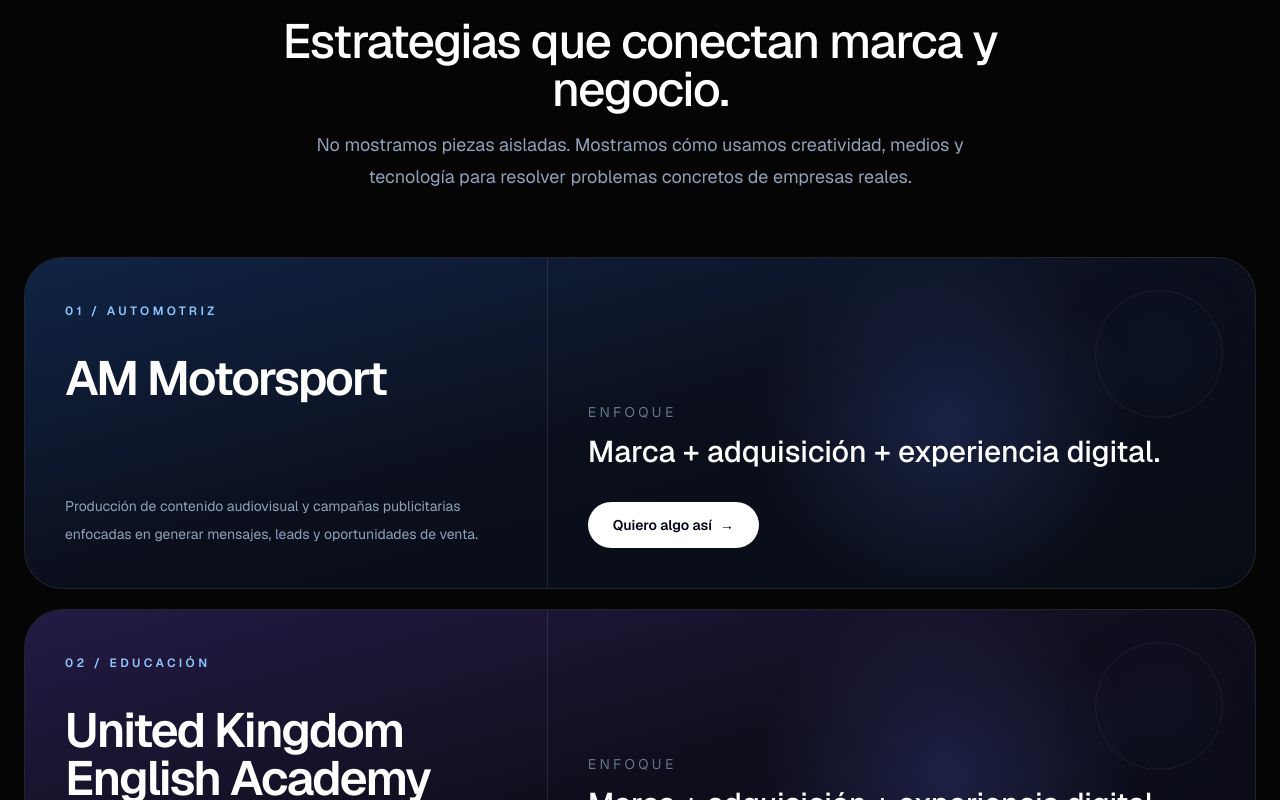
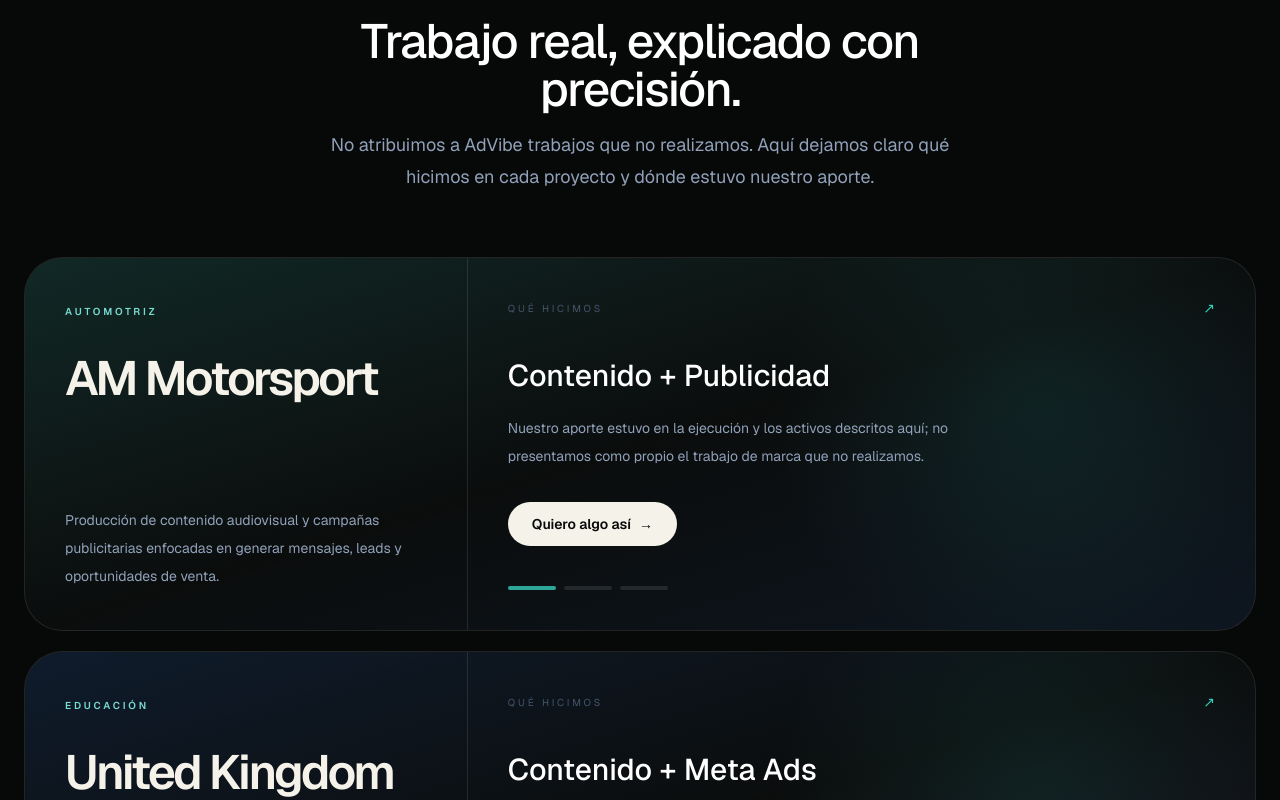
Before and after one commit to pablowebster94-sudo/advibe, a Next.js app: page / in a window 1280 px wide. Shown: the part 4960-5760 px from the top of the page. Built offline with nearby package versions, Linux system fonts and the light colour scheme.

Commit message:
feat: clarify real work portfolio cases

```diff
--- a/components/Portfolio.tsx
+++ b/components/Portfolio.tsx
@@ -5,52 +5,31 @@ import { portfolio } from "@/lib/content";
 import SectionHeading from "@/components/ui/SectionHeading";
 import EventButton from "@/components/EventButton";
 
-const accents = [
-  "from-blue-500/30 via-indigo-500/5 to-transparent",
-  "from-violet-500/30 via-fuchsia-500/5 to-transparent",
-  "from-cyan-400/25 via-blue-500/5 to-transparent",
-];
+const accents = ["from-[#35cdbb]/18 via-transparent to-blue-500/10", "from-blue-500/16 via-transparent to-violet-500/10", "from-violet-500/16 via-transparent to-[#35cdbb]/10"];
 
 export default function Portfolio() {
   return (
-    <section id="portafolio" className="relative overflow-hidden py-28 sm:py-32 lg:py-40">
+    <section id="portafolio" className="relative overflow-hidden bg-[#070808] py-28 sm:py-32 lg:py-40">
       <div className="mx-auto max-w-7xl px-6">
-        <SectionHeading
-          eyebrow="Trabajo real"
-          title="Estrategias que conectan marca y negocio."
-          description="No mostramos piezas aisladas. Mostramos cómo usamos creatividad, medios y tecnología para resolver problemas concretos de empresas reales."
-        />
-
+        <SectionHeading eyebrow="Casos y proyectos" title="Trabajo real, explicado con precisión." description="No atribuimos a AdVibe trabajos que no realizamos. Aquí dejamos claro qué hicimos en cada proyecto y dónde estuvo nuestro aporte." />
         <div className="mt-16 space-y-5">
           {portfolio.map((project, index) => (
-            <motion.article
-              key={project.title}
-              initial={{ opacity: 0, y: 30 }}
-              whileInView={{ opacity: 1, y: 0 }}
-              viewport={{ once: true, amount: 0.2 }}
-              transition={{ duration: 0.65, delay: index * 0.08, ease: [0.22, 1, 0.36, 1] }}
-              className="group relative overflow-hidden rounded-[2.4rem] border border-white/10 bg-[#080c14]"
-            >
-              <div className={`absolute inset-0 bg-gradient-to-br ${accents[index % accents.length]} opacity-70`} />
-              <div className="absolute inset-y-0 right-0 hidden w-1/2 bg-[radial-gradient(circle_at_center,_rgba(91,124,255,0.18),transparent_55%)] lg:block" />
-
-              <div className="relative grid min-h-[330px] lg:grid-cols-[0.85fr_1.15fr]">
+            <motion.article key={project.title} initial={{ opacity: 0, y: 30 }} whileInView={{ opacity: 1, y: 0 }} viewport={{ once: true, amount: 0.18 }} transition={{ duration: 0.65, delay: index * 0.08, ease: [0.22, 1, 0.36, 1] }} className="group relative overflow-hidden rounded-[2.4rem] border border-white/10 bg-[#0b0d0d]">
+              <div className={`absolute inset-0 bg-gradient-to-br ${accents[index % accents.length]} opacity-80`} />
+              <div className="absolute right-0 top-0 h-full w-1/2 bg-[radial-gradient(circle_at_65%_40%,rgba(53,205,187,0.10),transparent_58%)]" />
+              <div className="relative grid min-h-[340px] lg:grid-cols-[0.72fr_1.28fr]">
                 <div className="flex flex-col justify-between border-b border-white/10 p-7 sm:p-10 lg:border-b-0 lg:border-r">
-                  <div>
-                    <span className="text-xs font-semibold uppercase tracking-[0.28em] text-blue-300">0{index + 1} / {project.category.split("·")[0]}</span>
-                    <h3 className="mt-8 text-4xl font-semibold tracking-[-0.04em] text-white sm:text-5xl">{project.title}</h3>
-                  </div>
+                  <div><span className="text-[10px] font-semibold uppercase tracking-[0.28em] text-[#78dcd1]">{project.category.split("·")[0]}</span><h3 className="mt-8 text-4xl font-semibold tracking-[-0.055em] text-[#f5f2ea] sm:text-5xl">{project.title}</h3></div>
                   <p className="mt-10 max-w-md text-sm leading-7 text-slate-400">{project.highlight}</p>
                 </div>
-
-                <div className="relative flex flex-col justify-end p-7 sm:p-10">
-                  <div className="absolute right-8 top-8 h-32 w-32 rounded-full border border-white/10 opacity-60 transition duration-700 group-hover:scale-125 group-hover:border-blue-300/30" />
-                  <div className="absolute right-16 top-16 h-16 w-16 rounded-full bg-blue-400/10 blur-2xl transition duration-700 group-hover:bg-violet-400/20" />
-                  <div className="relative max-w-xl">
-                    <p className="text-sm uppercase tracking-[0.24em] text-slate-500">Enfoque</p>
-                    <p className="mt-3 text-2xl font-medium leading-9 text-white sm:text-3xl">Marca + adquisición + experiencia digital.</p>
-                    <EventButton href="#diagnostico" eventName="portfolio_case_cta" eventParams={{ source: "portfolio", project: project.title }} className="mt-8 inline-flex items-center rounded-full border border-white/15 bg-white px-6 py-3 text-sm font-semibold text-slate-950 hover:-translate-y-0.5 hover:bg-slate-100">Quiero algo así <span className="ml-2">→</span></EventButton>
+                <div className="relative flex flex-col justify-between p-7 sm:p-10">
+                  <div className="flex items-center justify-between"><span className="text-[10px] uppercase tracking-[0.28em] text-slate-600">Qué hicimos</span><span className="text-sm text-[#35cdbb]">↗</span></div>
+                  <div className="relative max-w-xl py-10">
+                    <p className="text-2xl font-medium leading-9 text-white sm:text-3xl">{project.category.split("·")[1]?.trim() ?? "Contenido y publicidad"}</p>
+                    <p className="mt-5 max-w-lg text-sm leading-7 text-slate-400">Nuestro aporte estuvo en la ejecución y los activos descritos aquí; no presentamos como propio el trabajo de marca que no realizamos.</p>
+                    <EventButton href="#diagnostico" eventName="portfolio_case_cta" eventParams={{ source: "portfolio", project: project.title }} className="mt-8 inline-flex items-center rounded-full bg-[#f5f2ea] px-6 py-3 text-sm font-semibold text-[#080909] hover:-translate-y-0.5">Quiero algo así <span className="ml-2">→</span></EventButton>
                   </div>
+                  <div className="flex gap-2"><span className="h-1 w-12 rounded-full bg-[#35cdbb]/80" /><span className="h-1 w-12 rounded-full bg-white/10" /><span className="h-1 w-12 rounded-full bg-white/10" /></div>
                 </div>
               </div>
             </motion.article>
```
